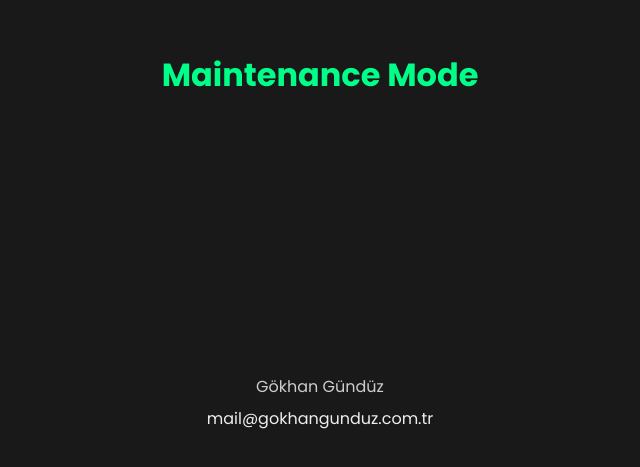
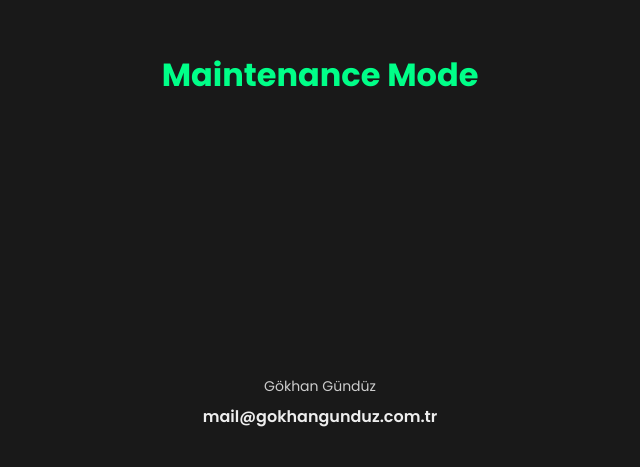
Before and after one commit to gokhangunduz/maintenance-mode, a plain HTML site: page index.html in a window 1280 px wide. Shown: the part 293-760 px from the top of the page, 320-960 px from the left. Drawn offline with Linux system fonts and the light colour scheme.

Commit message:
Set font sizes and weights

```diff
--- a/resources/main.css
+++ b/resources/main.css
@@ -19,10 +19,14 @@ h1 {
     color: #00ff88;
 }
 h2 {
+    font-size: 14px;
+    font-weight: 400;
     padding: 36vh 0 2vh 0;
     color: #cccccc;
 }
 a {
+    font-size: 16px;
+    font-weight: 600;
     text-decoration: none;
     color: #eeeeee;
 }
```
